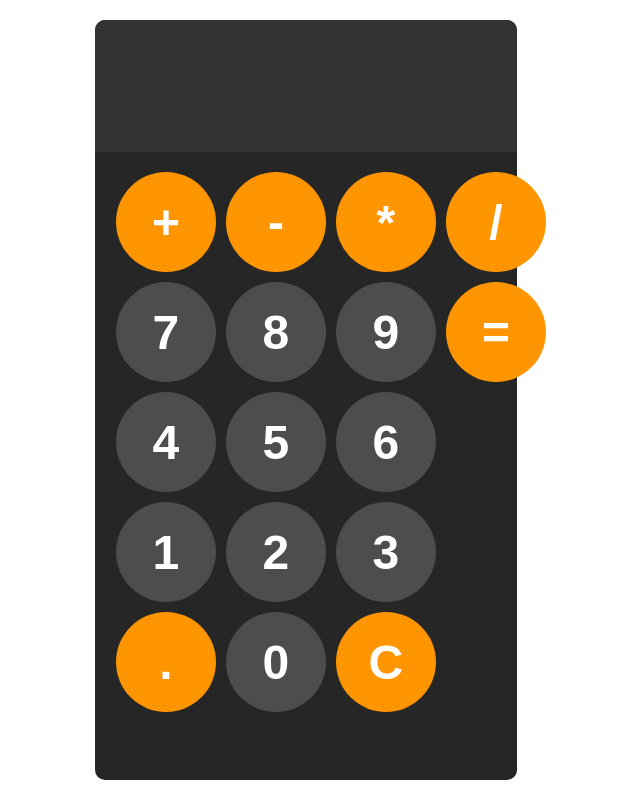
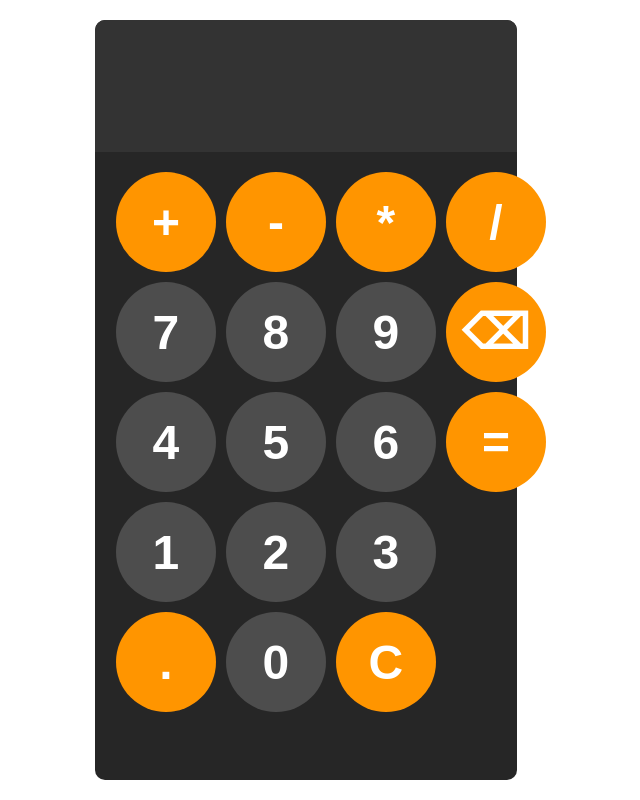
Before and after one commit to Alex5724/calculator, a plain HTML site: page index.html in a window 1280 px wide. Shown: the whole page, without its empty margins (334-974 px from the left). Drawn offline with nearby package versions, Linux system fonts and the light colour scheme.

Commit message:
The real final version of the calculator app.

```diff
--- a/index.html
+++ b/index.html
@@ -27,6 +27,7 @@
             <button id="symbol">3</button>
             <button class="clear operator">C</button>
             <button class="symbol operator">/</button>
+            <button class="delete operator">⌫</button>
             <button class="evaluate operator">=</button>
         </div>
     </div>
```
